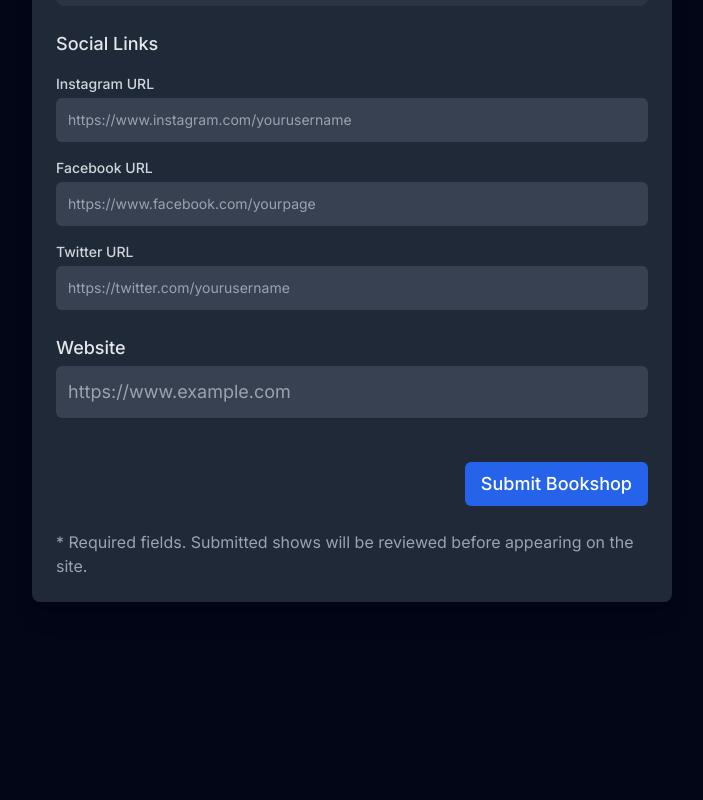
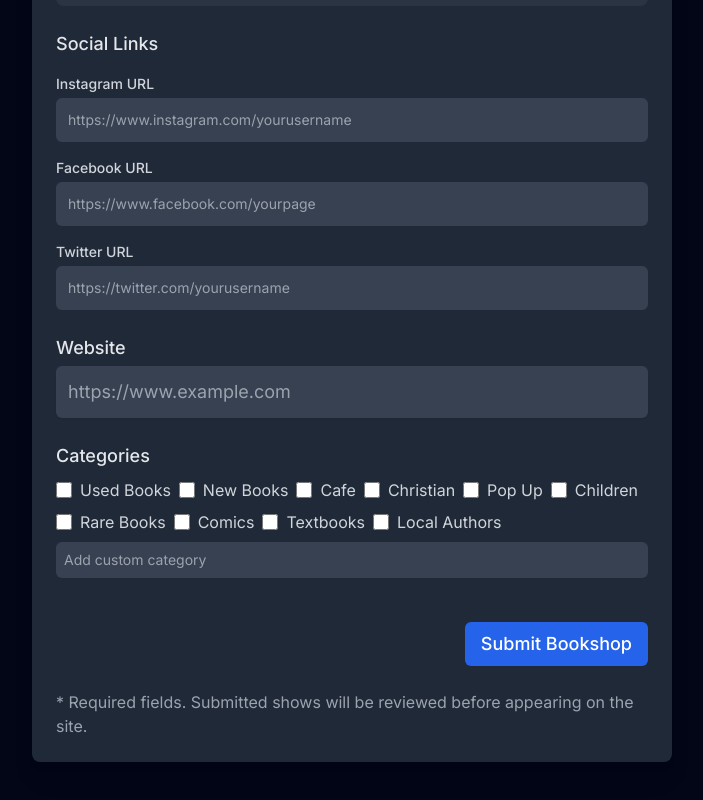
Before and after one commit to allisontharp/indy-book-crawl, a Next.js app: page /admin/bookshops/new in a window 1280 px wide. Shown: the part 825-1625 px from the top of the page, without its empty margins (288-991 px from the left). Before the commit the page ends 1491 px from the top, so only its background shows below. Built offline with nearby package versions, Linux system fonts and the light colour scheme; no server answers.

Commit message:
categories

```diff
--- a/src/components/BookshopCard.tsx
+++ b/src/components/BookshopCard.tsx
@@ -68,18 +68,17 @@ export default function BookshopCard({ bookshop }: BookshopCardProps) {
             View Details →
           </a>
 
-          {bookshop.categories && (
-            <span className="bg-gray-700 text-gray-300 text-xs font-semibold px-2.5 py-0.5 rounded">
-              {bookshop.categories.map((category) => {
-                return (
-                  <div key={category} className="flex items-center text-sm">
-                    <span className="text-gray-300">
-                      {category}
-                    </span>
-                  </div>
-                );
-              })}
-            </span>
+          {bookshop.categories && bookshop.categories.length > 0 && (
+            <div className="flex flex-wrap gap-2">
+              {bookshop.categories.map((category) => (
+                <span
+                  key={category}
+                  className="bg-gray-700 text-gray-300 text-xs font-semibold px-2.5 py-0.5 rounded-full"
+                >
+                  {category}
+                </span>
+              ))}
+            </div>
           )}
         </div>
       </div>
--- a/src/components/BookshopForm.tsx
+++ b/src/components/BookshopForm.tsx
@@ -362,6 +362,65 @@ export default function BookshopForm({
           />
         </div>
 
+        <div>
+          <label htmlFor="categories" className="block text-lg font-medium text-gray-200">
+            Categories
+          </label>
+          <div className="mt-2 space-y-2">
+            <div className="flex flex-wrap gap-2">
+              {[
+                'Used Books',
+                'New Books',
+                'Cafe',
+                'Christian',
+                'Pop Up',
+                'Children',
+                'Rare Books',
+                'Comics',
+                'Textbooks',
+                'Local Authors'
+              ].map((category) => (
+                <label key={category} className="inline-flex items-center">
+                  <input
+                    type="checkbox"
+                    checked={formData.categories?.includes(category)}
+                    onChange={(e) => {
+                      const newCategories = e.target.checked
+                        ? [...(formData.categories || []), category]
+                        : (formData.categories || []).filter(c => c !== category);
+                      setFormData(prev => ({ ...prev, categories: newCategories }));
+                    }}
+                    className="form-checkbox h-4 w-4 text-blue-600 bg-gray-700 border-gray-600 rounded focus:ring-blue-500"
+                  />
+                  <span className="ml-2 text-gray-300">{category}</span>
+                </label>
+              ))}
+            </div>
+            <div className="mt-2">
+              <input
+                type="text"
+                id="customCategory"
+                placeholder="Add custom category"
+                className="mt-1 block w-full rounded-md bg-gray-700 border-gray-600 text-gray-100 text-sm p-2 focus:ring-2 focus:ring-blue-500 focus:border-transparent"
+                onKeyDown={(e) => {
+                  if (e.key === 'Enter') {
+                    e.preventDefault();
+                    const input = e.target as HTMLInputElement;
+                    const newCategory = input.value.trim();
+                    if (newCategory && !formData.categories?.includes(newCategory)) {
+                      setFormData(prev => ({
+                        ...prev,
+                        categories: [...(prev.categories || []), newCategory]
+                      }));
+                      input.value = '';
+                    }
+                  }
+                }}
+              />
+            </div>
+          </div>
+        </div>
+
         <div className="pt-5">
           <div className="flex justify-end space-x-3">
             {showCancelButton && (
```
